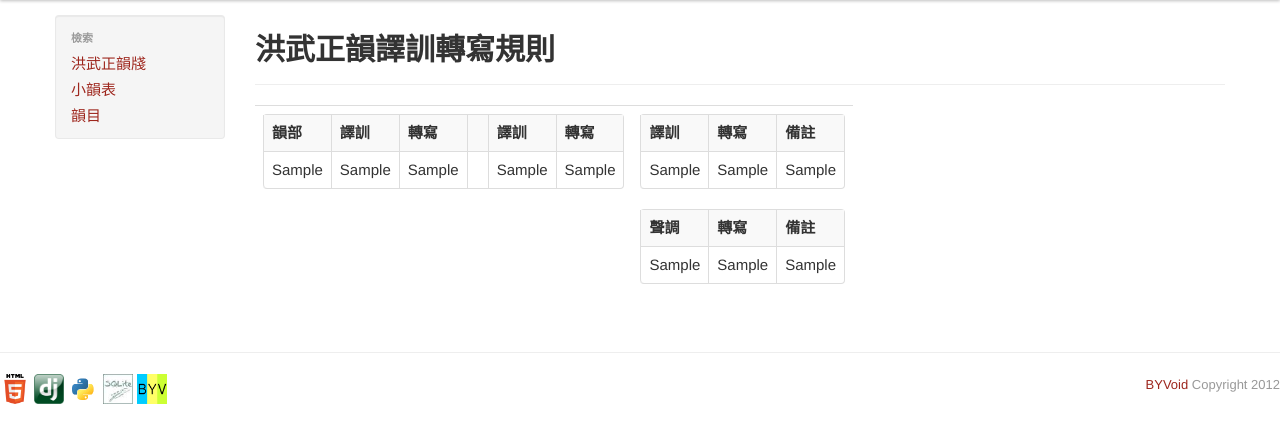
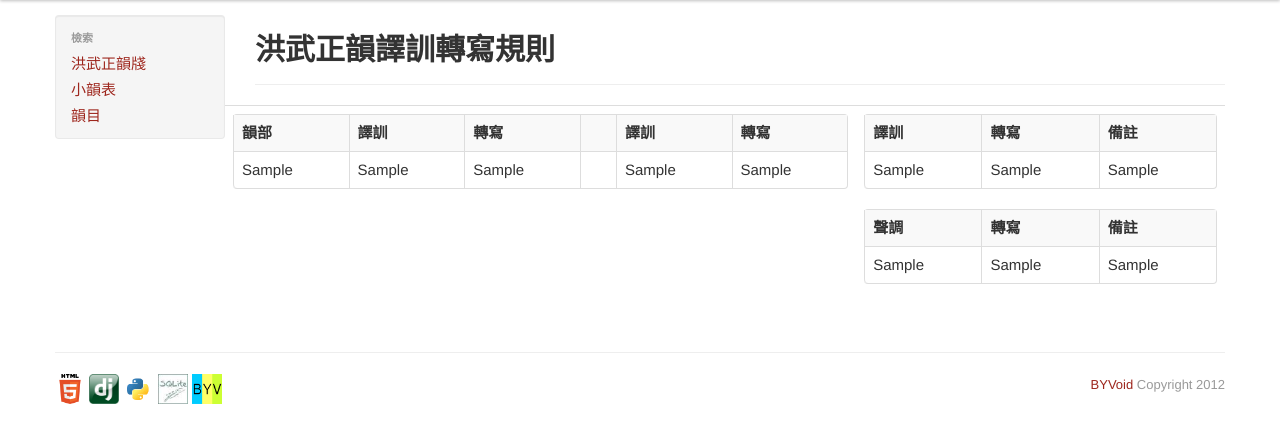
Before and after one commit to BYVoid/ytenx, a Django app: template ytenx/templates/tcenghyonhtsen/transcription_legend.html in a window 1280 px wide. Shown: the part 45-488 px from the top of the page. Run offline with Django 3.2, Linux system fonts and the light colour scheme; the template is opened without the code that fills it: most values are stand-ins (such as "Sample title", 1, 10 or a date in 2020); some libraries are stand-ins or nearby versions.

Commit message:
Update transcription_legend.html

```diff
--- a/ytenx/templates/tcenghyonhtsen/transcription_legend.html
+++ b/ytenx/templates/tcenghyonhtsen/transcription_legend.html
@@ -7,7 +7,7 @@
   <h1>洪武正韻譯訓轉寫規則</h1>
 </div>
 <div class="row">
-  <duv class="span6">
+  <div>
     <table class="table" style="width:100%">
       <tr>
         <td>
@@ -35,13 +35,13 @@
         <td>
           <table class="table table-bordered table-striped">
               <tr>
-                <th><span class="horizontal-cn">譯訓</span></th>
-                <th><span class="horizontal-cn">轉寫</span></th>
-                <th><span class="horizontal-cn">備註</span></th>
+                <th nowrap><span class="horizontal-cn">譯訓</span></th>
+                <th nowrap><span class="horizontal-cn">轉寫</span></th>
+                <th nowrap><span class="horizontal-cn">備註</span></th>
               </tr>
             {% for row in shieng %}
               <tr>
-                <td><span>{{ row.0 }}</span></td>
+                <td nowrap><span>{{ row.0 }}</span></td>
                 <td><ipa>{{ row.1 }}</ipa></td>
                 <td><span>{{ row.2 }}</span></td>
               </tr>
@@ -49,13 +49,13 @@
           </table>
           <table class="table table-bordered table-striped">
               <tr>
-                <th><span class="horizontal-cn">聲調</span></th>
-                <th><span class="horizontal-cn">轉寫</span></th>
-                <th><span class="horizontal-cn">備註</span></th>
+                <th nowrap<span class="horizontal-cn">聲調</span></th>
+                <th nowrap><span class="horizontal-cn">轉寫</span></th>
+                <th nowrap><span class="horizontal-cn">備註</span></th>
               </tr>
             {% for row in dewh %}
               <tr>
-                <td><span>{{ row.0 }}</span></td>
+                <td nowrap><span>{{ row.0 }}</span></td>
                 <td><ipa>{{ row.1 }}</ipa></td>
                 <td><span>{{ row.2 }}</span></td>
               </tr>
```
